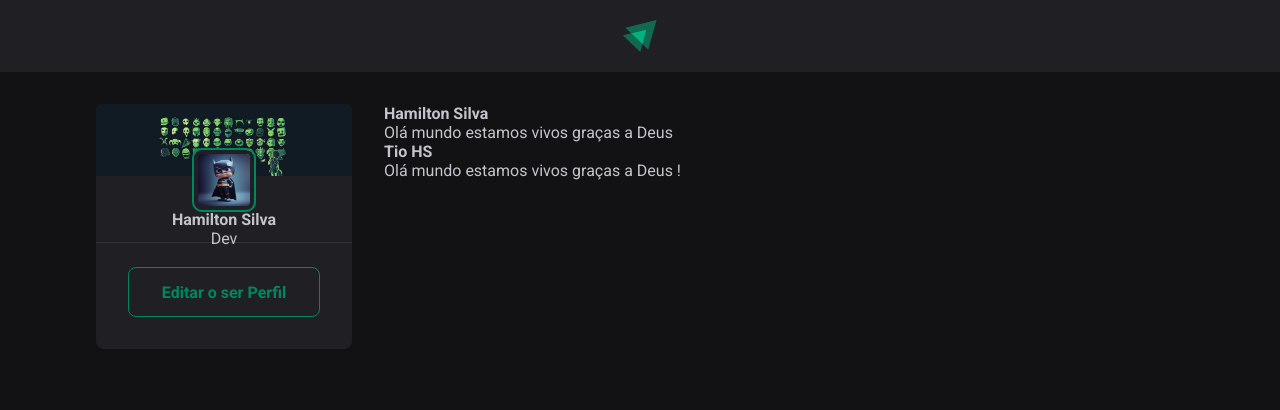
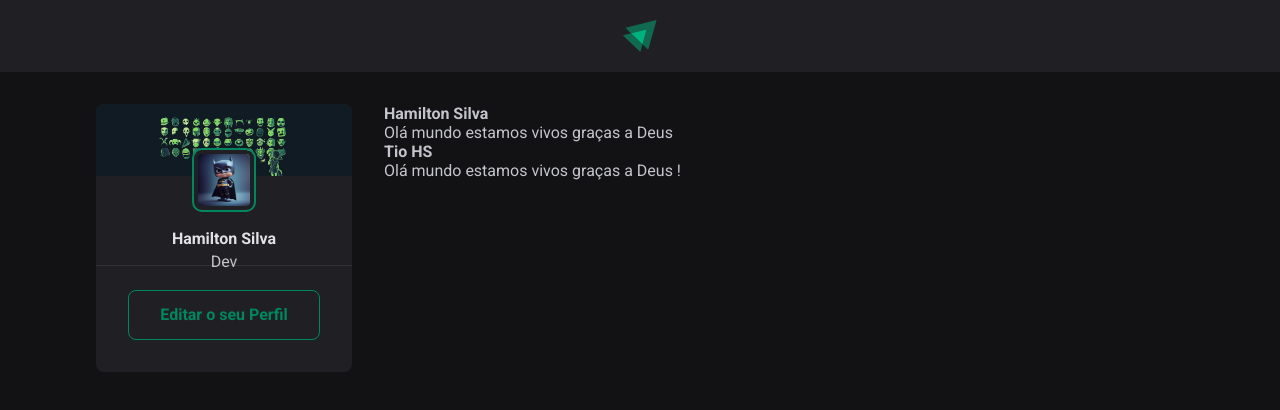
Before and after one commit to tiohs/GoBarber, a React (Vite) app in the folder Nivel 4/01-fundamentos-react/: page / in a window 1280 px wide. Shown: the top 410 px of the page. Built offline with nearby package versions, Linux system fonts and the light colour scheme.

Commit message:
Component Profile feito

```diff
--- a/Nivel 4/01-fundamentos-react/src/components/Sidebar.jsx
+++ b/Nivel 4/01-fundamentos-react/src/components/Sidebar.jsx
@@ -1,3 +1,5 @@
+// import { PencilLine } from 'phosphor-react';
+
 import styles from "./Sidebar.module.css";
 import img from "../assets/bg.jpg";
 import imgAvatar from "../assets/dc.jpeg";
@@ -12,7 +14,8 @@ export function Sidebar() {
         <span>Dev</span>
       </div>
       <footer>
-        <a href="">Editar o ser Perfil</a>
+        {/* <PencilLine size={20}/> */}
+        <a href="">Editar o seu Perfil</a>
       </footer>
     </div>
   );
--- a/Nivel 4/01-fundamentos-react/src/components/Sidebar.module.css
+++ b/Nivel 4/01-fundamentos-react/src/components/Sidebar.module.css
@@ -25,6 +25,12 @@
   outline: 2px solid var(--green-500);
 }
 
+.profile strong {
+  margin-top: 1rem;
+  color: var(--gray-100);
+  line-height: 1.6;
+}
+
 .sidebar footer {
   border-top: 1px solid var(--gray-600);
   margin-top: 1.5rem;
@@ -44,4 +50,12 @@
   text-decoration: none;
   justify-content: center;
   align-items: center;
+  gap: 0.5rem;
+
+  transition: color 0.1s, background-color 0.1s;
 }
+
+.sidebar footer a:hover {
+  background-color: var(--green-500);
+  color: var(--white);
+}
```
